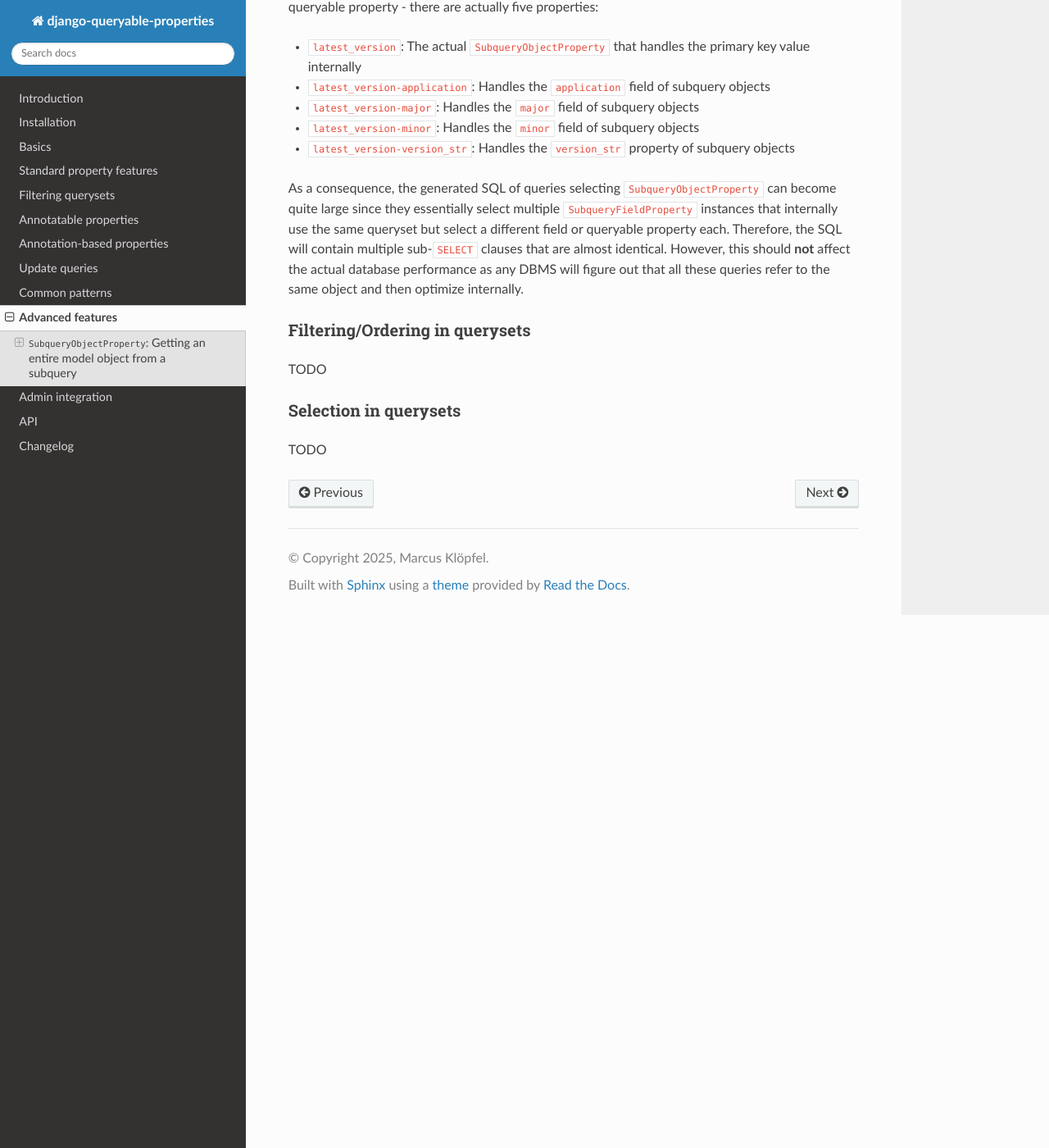
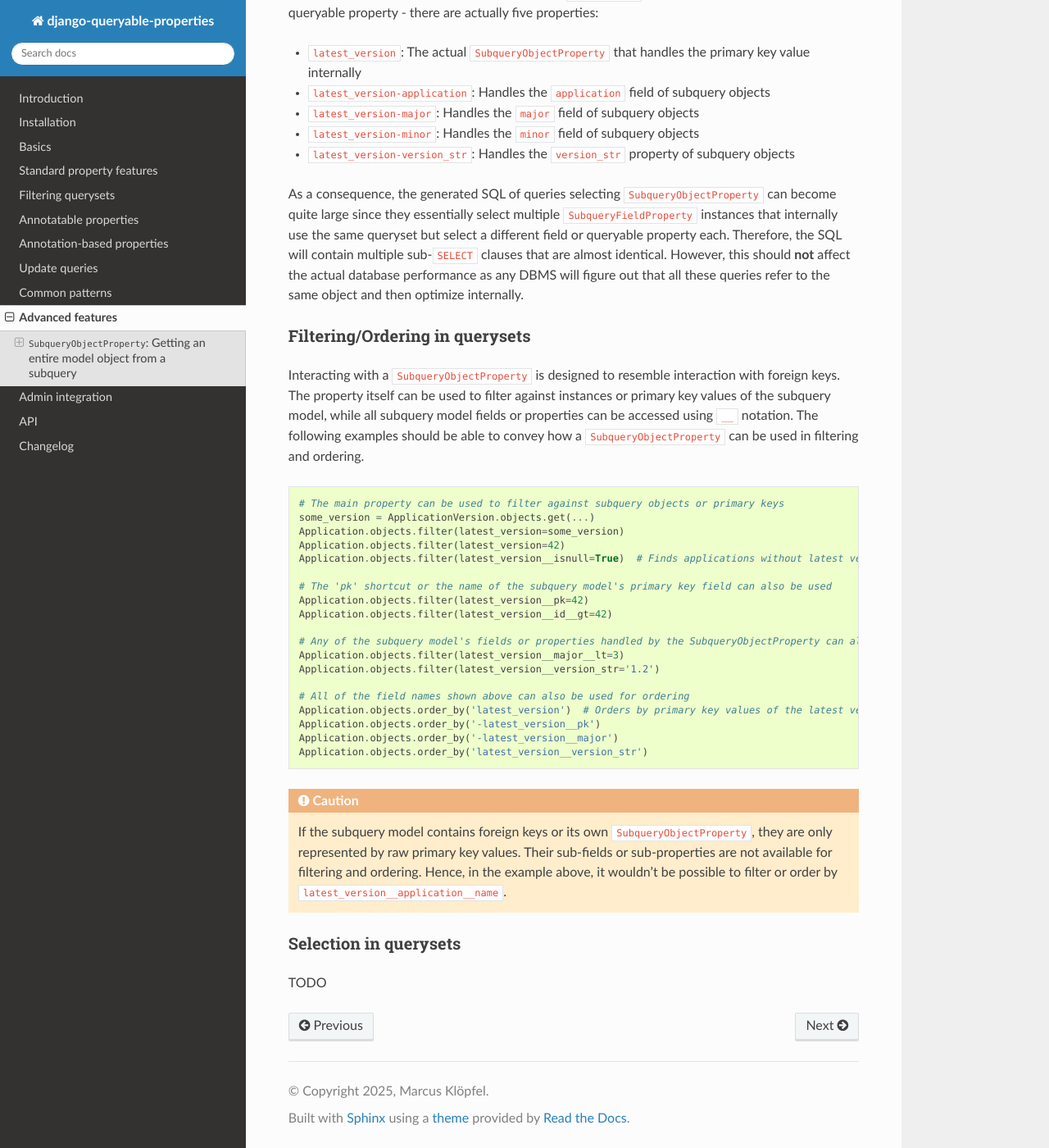
Before and after one commit to W1ldPo1nter/django-queryable-properties, a Sphinx documentation site: the page built from docs/advanced.rst, in a window 1280 px wide and 1400 px high, scrolled down 2266 px. Shown: the whole window at 82% size. Built offline with Sphinx 7.4.7 and the Read the Docs theme 3.1.0, drawn with Linux system fonts in a browser that asks for light colours; some of the changed text lies outside the part shown.

Commit message:
Added content to the "Filtering/Ordering in querysets" section

```diff
--- a/docs/advanced.rst
+++ b/docs/advanced.rst
@@ -85,6 +84,7 @@ In addition to the regular configuration options for :ref:`annotation_based:Anno
   If the subquery model defines its own queryable properties, a ``SubqueryObjectProperty`` can be configured to also
   populate their values when retrieving subquery objects.
   This option can be used to configure a sequence containing the property names to populate.
+  Specified properties must be annotatable.
   If it is not used, no queryable properties will be populated on submodel instances.
 
 How it works
@@ -121,7 +121,38 @@ refer to the same object and then optimize internally.
 Filtering/Ordering in querysets
 ^^^^^^^^^^^^^^^^^^^^^^^^^^^^^^^
 
-TODO
+Interacting with a ``SubqueryObjectProperty`` is designed to resemble interaction with foreign keys.
+The property itself can be used to filter against instances or primary key values of the subquery model, while all
+subquery model fields or properties can be accessed using ``__`` notation.
+The following examples should be able to convey how a ``SubqueryObjectProperty`` can be used in filtering and ordering.
+
+.. code-block:: python
+
+    # The main property can be used to filter against subquery objects or primary keys
+    some_version = ApplicationVersion.objects.get(...)
+    Application.objects.filter(latest_version=some_version)
+    Application.objects.filter(latest_version=42)
+    Application.objects.filter(latest_version__isnull=True)  # Finds applications without latest versions
+
+    # The 'pk' shortcut or the name of the subquery model's primary key field can also be used
+    Application.objects.filter(latest_version__pk=42)
+    Application.objects.filter(latest_version__id__gt=42)
+
+    # Any of the subquery model's fields or properties handled by the SubqueryObjectProperty can also be used
+    Application.objects.filter(latest_version__major__lt=3)
+    Application.objects.filter(latest_version__version_str='1.2')
+
+    # All of the field names shown above can also be used for ordering
+    Application.objects.order_by('latest_version')  # Orders by primary key values of the latest versions
+    Application.objects.order_by('-latest_version__pk')
+    Application.objects.order_by('-latest_version__major')
+    Application.objects.order_by('latest_version__version_str')
+
+.. caution::
+   If the subquery model contains foreign keys or its own ``SubqueryObjectProperty``, they are only represented by
+   raw primary key values.
+   Their sub-fields or sub-properties are not available for filtering and ordering.
+   Hence, in the example above, it wouldn't be possible to filter or order by ``latest_version__application__name``.
 
 Selection in querysets
 ^^^^^^^^^^^^^^^^^^^^^^
```
Also changed, not shown: other parts of docs/advanced.rst (+0 -1 lines).
